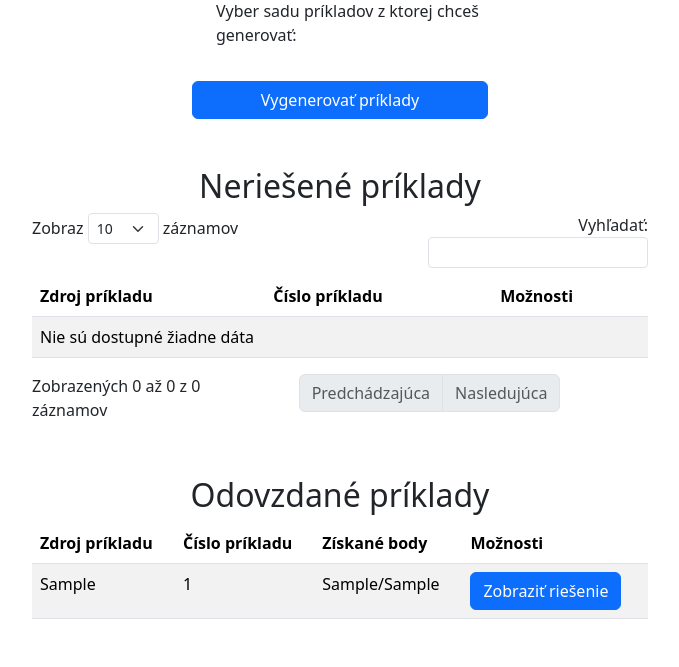
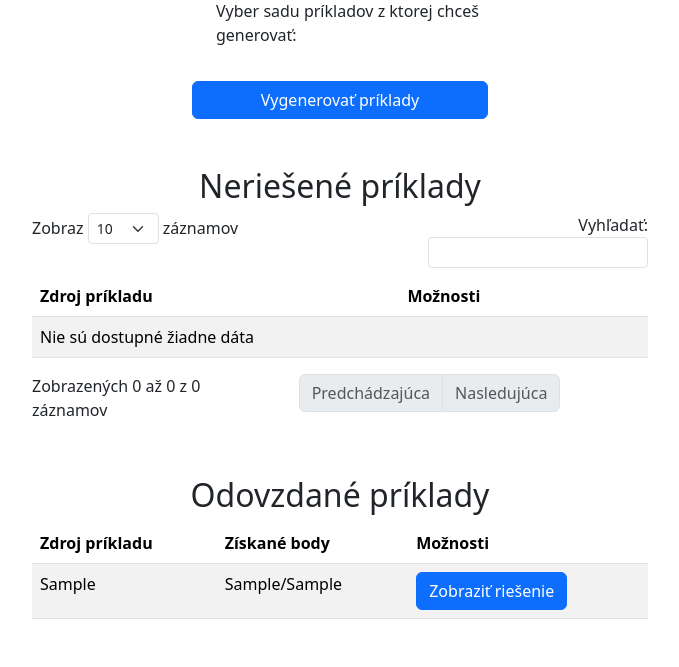
Before and after one commit to MatusVano/webte2_final, a PHP site: page / in a window 1280 px wide. Shown: the part 214-881 px from the top of the page, without its empty margins (300-979 px from the left). Run offline with PHP 8.4, Linux system fonts and the light colour scheme; the visitor is signed in with stand-in values (Sample User, id 1); tables that the repository leaves empty or names only in its code hold one stand-in row (values such as "Sample post"); some libraries are stand-ins or nearby versions.

Commit message:
components.student_index: generate only one random exercise from selected file

```diff
--- a/components/student_index.php
+++ b/components/student_index.php
@@ -18,14 +18,15 @@ if (!empty($_POST) && !empty($_POST["user_id"]) && !empty($_POST["files"])) {
         $stmt = $db->prepare("INSERT INTO test (student_id, question, image, solution, file_id) VALUES (:user_id, :task, :image, :solution, :file_id)");
 
         foreach ($parsed_files as $file) {
-            foreach ($file["tasks"] as $task) {
-                $stmt->bindParam(':user_id', $_POST["user_id"]);
-                $stmt->bindParam(':task', $task["task"]);
-                $stmt->bindParam(':image', $task["image"]);
-                $stmt->bindParam(':solution', $task["solution"]);
-                $stmt->bindParam(':file_id', $file["id"]);
-                $stmt->execute();
-            }
+            // Get a random task from the current file
+            $random_task = $file["tasks"][array_rand($file["tasks"])];
+
+            $stmt->bindParam(':user_id', $_POST["user_id"]);
+            $stmt->bindParam(':task', $random_task["task"]);
+            $stmt->bindParam(':image', $random_task["image"]);
+            $stmt->bindParam(':solution', $random_task["solution"]);
+            $stmt->bindParam(':file_id', $file["id"]);
+            $stmt->execute();
         }
 
         // refresh page
@@ -114,26 +115,26 @@ try {
             <thead>
                 <tr>
                     <th>Zdroj príkladu</th>
-                    <th>Číslo príkladu</th>
+                    <!-- <th>Číslo príkladu</th> -->
                     <th>Možnosti</th>
                 </tr>
             </thead>
             <tbody>
                 <?php
-                $counter = 1;
-                $previous = null;
+                // $counter = 1;
+                // $previous = null;
                 foreach ($student_tasks as $task) {
-                    if ($previous) {
-                        if ($task["source"] == $previous["source"]) {
-                            $counter++;
-                        } else {
-                            $counter = 1;
-                        }
-                    }
+                    // if ($previous) {
+                    //     if ($task["source"] == $previous["source"]) {
+                    //         $counter++;
+                    //     } else {
+                    //         $counter = 1;
+                    //     }
+                    // }
 
                     echo '<tr>';
                     echo '<td>' . pathinfo(basename($task["source"]), PATHINFO_FILENAME) . '</td>';
-                    echo '<td>' . $counter . '</td>';
+                    // echo '<td>' . $counter . '</td>';
                     echo '<td>';
                     echo '<a href="taskDetail.php?id=' . $task["id"] . '" class="btn btn-primary">Riešiť</a>';
                     if ($task["answer"]) {
@@ -141,7 +142,7 @@ try {
                     }
                     echo '</td>';
                     echo '</tr>';
-                    $previous = $task;
+                    // $previous = $task;
                 }
                 ?>
             </tbody>
@@ -154,33 +155,33 @@ try {
             <thead>
                 <tr>
                     <th>Zdroj príkladu</th>
-                    <th>Číslo príkladu</th>
+                    <!-- <th>Číslo príkladu</th> -->
                     <th>Získané body</th>
                     <th>Možnosti</th>
                 </tr>
             </thead>
             <tbody>
                 <?php
-                $counter = 1;
-                $previous = null;
+                // $counter = 1;
+                // $previous = null;
                 foreach ($student_history as $task) {
-                    if ($previous) {
-                        if ($task["source"] == $previous["source"]) {
-                            $counter++;
-                        } else {
-                            $counter = 1;
-                        }
-                    }
+                    // if ($previous) {
+                        // if ($task["source"] == $previous["source"]) {
+                            // $counter++;
+                        // } else {
+                            // $counter = 1;
+                        // }
+                    // }
 
                     echo '<tr>';
                     echo '<td>' . pathinfo(basename($task["source"]), PATHINFO_FILENAME) . '</td>';
-                    echo '<td>' . $counter . '</td>';
+                    // echo '<td>' . $counter . '</td>';
                     echo '<td>' . $task["points_gained"] . '/' . $task["points"] . '</td>';
                     echo '<td>';
                     echo '<a href="taskSolution.php?id=' . $task["id"] . '" class="btn btn-primary">Zobraziť riešenie</a>';
                     echo '</td>';
                     echo '</tr>';
-                    $previous = $task;
+                    // $previous = $task;
                 }
                 ?>
             </tbody>
```
